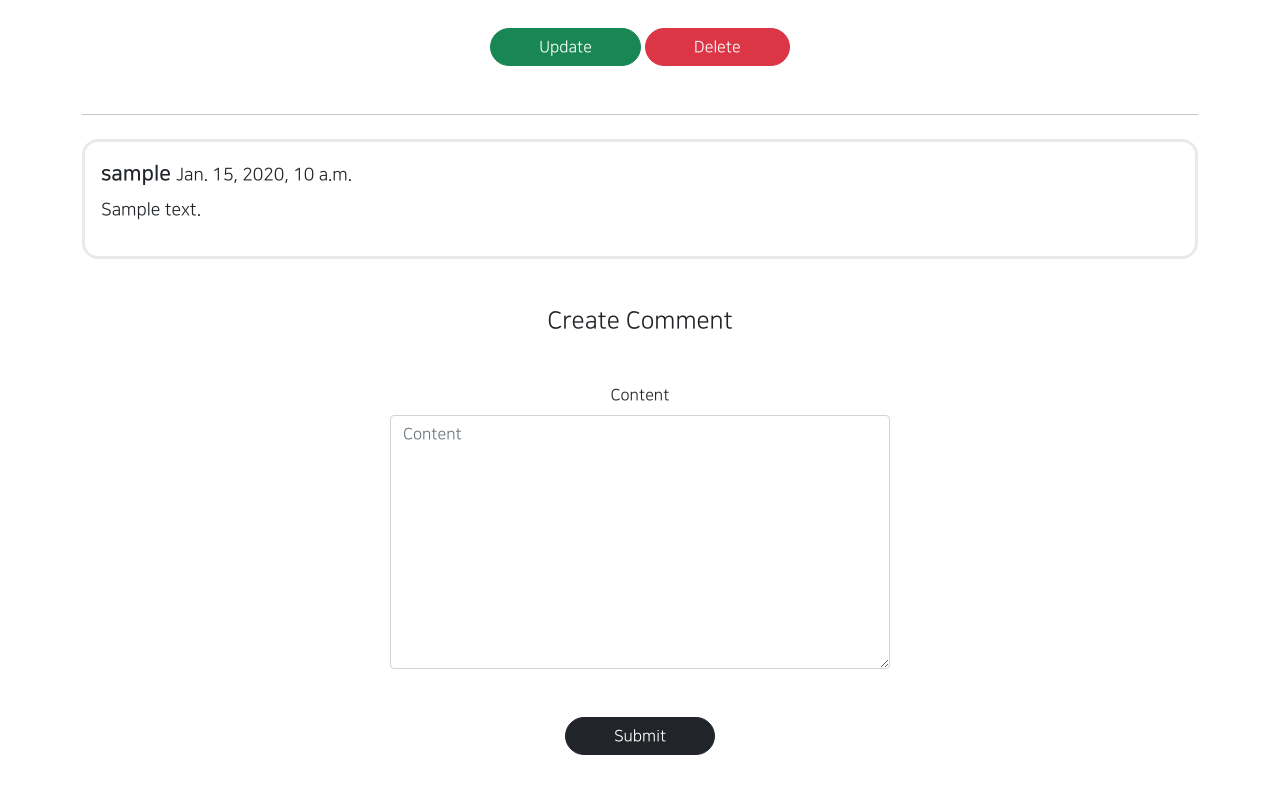
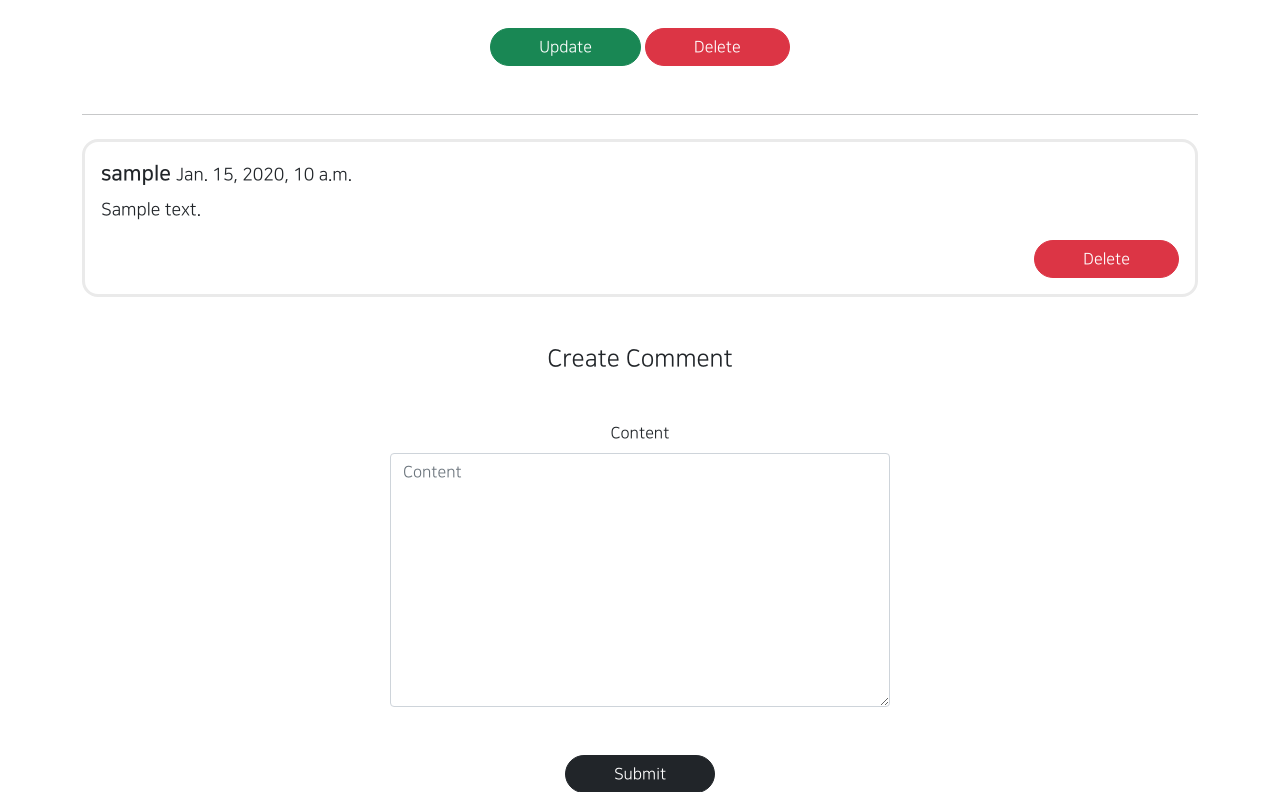
Before and after one commit to hanbitgoun/djangoproject_01, a Django app: page /articles/detail/1 in a window 1280 px wide. Shown: the part 1079-1871 px from the top of the page. Run offline with Django 3.2, Linux system fonts and the light colour scheme; a user stored in the database is signed in; tables that the repository leaves empty hold one stand-in row (values such as "Sample post"); grey boxes marked "Sample" are stand-in pictures; parts of the project's set-up code (start-up, migrations or seed data) failed here and were passed over; some libraries are stand-ins or nearby versions.

Commit message:
20210811_w commit_1

```diff
--- a/articleapp/templates/articleapp/detail.html
+++ b/articleapp/templates/articleapp/detail.html
@@ -51,6 +51,15 @@
                     <div class="my-2">
                         <p>{{ comment.content }}</p>
                     </div>
+                    {# comment writer만 접근 #}
+                    {% if comment.writer == user %}
+                    <div style="text-align: right">
+                        <a href="{% url 'commentapp:delete' pk=comment.pk%}"
+                            class="btn btn-danger rounded-pill px-5">
+                            Delete
+                        </a>
+                    </div>
+                    {% endif %}
                 </div>
 
             {% endfor %}
```
